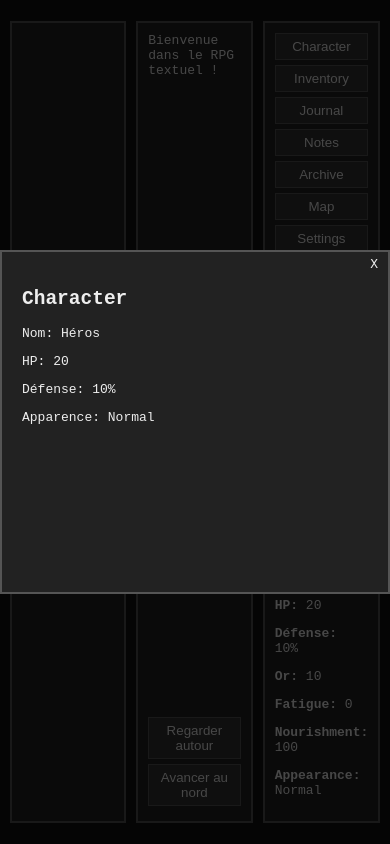
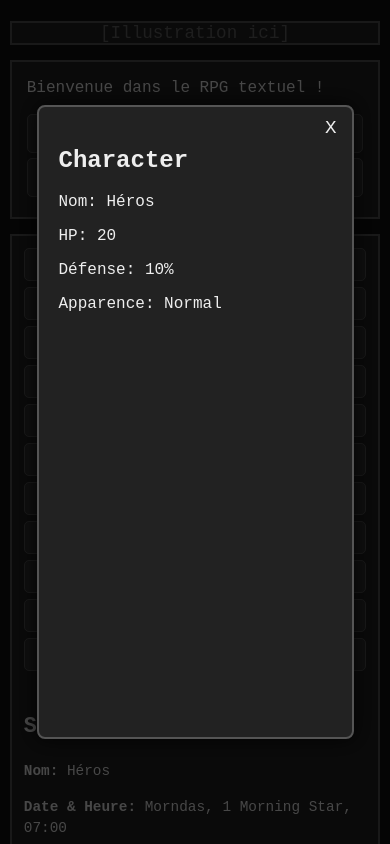
Before and after one commit to SkyBlyvion/TextBasedRPG1, a plain HTML site: page index.html in a window 390 px wide. Both pictures are taken after a click on the button "Character". Shown: the top 844 px of the page. Drawn offline with Linux system fonts and the light colour scheme.

Commit message:
modification du css pour les modales passe en 70%, scoll et lisibilité.
notes inputs pleine largeur, hud & textes : padding

ajout responsive petit écran mais il faut améliorer la lisibilité

```diff
--- a/style.css
+++ b/style.css
@@ -12,7 +12,7 @@ body {
 #game-container {
   display: grid;
   grid-template-columns: 2fr 2fr 1fr;
-  gap: 10px;
+  gap: 15px;
   width: 95%;
   height: 95%;
 }
@@ -23,6 +23,7 @@ body {
   display: flex;
   justify-content: center;
   align-items: center;
+  font-size: 1.1rem;
 }
 
 .placeholder {
@@ -32,7 +33,7 @@ body {
 #text-area {
   background: #222;
   border: 2px solid #555;
-  padding: 10px;
+  padding: 15px;
   display: flex;
   flex-direction: column;
 }
@@ -42,17 +43,21 @@ body {
   overflow-y: auto;
   white-space: pre-line;
   margin-bottom: 10px;
+  font-size: 1rem;
+  line-height: 1.4;
 }
 
 #choices button {
   display: block;
   margin: 5px 0;
   width: 100%;
-  padding: 5px;
+  padding: 10px;
   cursor: pointer;
   background: #333;
   border: 1px solid #555;
   color: #eee;
+  font-size: 0.95rem;
+  border-radius: 5px;
 }
 
 #choices button:hover {
@@ -62,21 +67,23 @@ body {
 #hud {
   background: #222;
   border: 2px solid #555;
-  padding: 10px;
+  padding: 12px;
   display: flex;
   flex-direction: column;
   justify-content: space-between;
+  font-size: 0.95rem;
 }
 
 #hud-top button {
   display: block;
   width: 100%;
-  margin-bottom: 5px;
+  margin-bottom: 6px;
   background: #333;
   border: 1px solid #555;
   color: #eee;
-  padding: 5px;
+  padding: 8px;
   cursor: pointer;
+  border-radius: 5px;
 }
 
 #hud-top button:hover {
@@ -84,7 +91,9 @@ body {
 }
 
 #hud-bottom {
-  margin-top: 10px;
+  margin-top: 15px;
+  font-size: 0.9rem;
+  line-height: 1.5;
 }
 
 #modal-overlay.hidden {
@@ -99,42 +108,77 @@ body {
   display: flex;
   justify-content: center;
   align-items: center;
+  z-index: 999;
 }
 
 #modal {
   background: #222;
   border: 2px solid #555;
   padding: 20px;
-  width: 400px;
-  height: 300px;
+  width: 70%;
+  height: 70%;
   overflow-y: auto;
   position: relative;
+  border-radius: 8px;
+  box-shadow: 0 0 20px rgba(0,0,0,0.8);
+  font-size: 1rem;
 }
 
 #modal-close {
   position: absolute;
-  top: 5px;
-  right: 10px;
+  top: 10px;
+  right: 15px;
   cursor: pointer;
   color: #eee;
+  font-size: 1.2rem;
 }
 
-/* style pour boutons dans la modale Notes*/
 .note-item {
   display: flex;
-  justify-content: space-between;
-  margin: 5px 0;
+  align-items: center;
+  margin: 8px 0;
+}
+
+.note-item input {
+  flex: 1;
+  padding: 6px;
+  font-size: 0.95rem;
+  background: #333;
+  border: 1px solid #555;
+  color: #eee;
+  border-radius: 4px;
 }
 
 .note-item button {
-  margin-left: 5px;
+  margin-left: 8px;
   background: #444;
   border: 1px solid #666;
   color: #eee;
   cursor: pointer;
-  padding: 2px 5px;
+  padding: 5px 10px;
+  border-radius: 4px;
 }
 
 .note-item button:hover {
   background: #666;
 }
+
+/* Responsive : petit écran */
+@media (max-width: 900px) {
+  #game-container {
+    grid-template-columns: 1fr;
+    grid-template-rows: auto auto auto;
+  }
+
+  #hud {
+    order: 3;
+  }
+
+  #image-area {
+    order: 1;
+  }
+
+  #text-area {
+    order: 2;
+  }
+}
```
